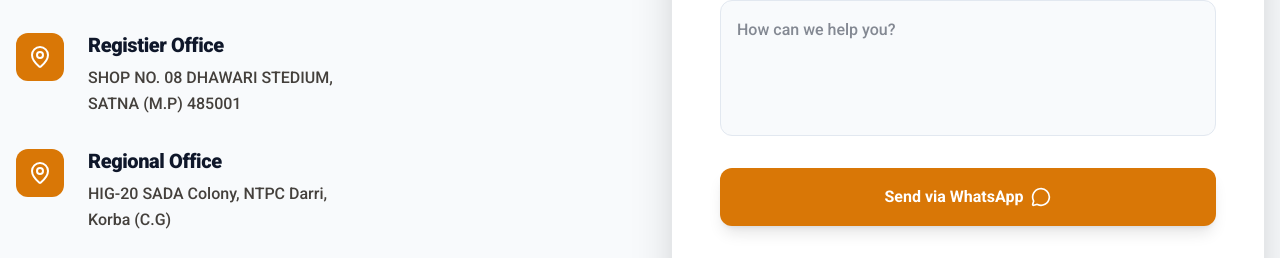
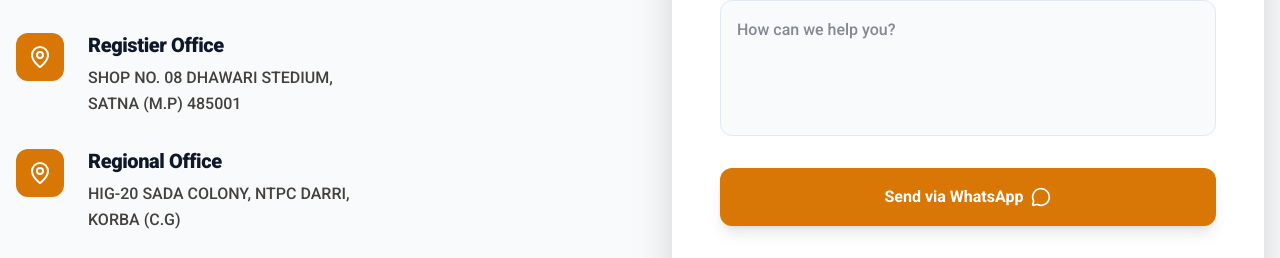
Before and after one commit to durgeshgawm/ultrabuild, a Next.js app: page / in a window 1280 px wide. Shown: the part 8250-8508 px from the top of the page. Built offline with nearby package versions, Linux system fonts and the light colour scheme; a web font is replaced by a local one.

Commit message:
Initial commit

```diff
--- a/src/components/Contact.tsx
+++ b/src/components/Contact.tsx
@@ -70,8 +70,7 @@ const Contact = () => {
                 <div>
                   <h4 className="text-xl font-bold mb-2">Regional Office</h4>
                   <p className="text-slate-300 leading-relaxed">
-                    HIG-20 SADA Colony, NTPC Darri,<br />
-                    Korba (C.G)
+                    HIG-20 SADA COLONY, NTPC DARRI, <br /> KORBA (C.G)
                   </p>
                 </div>
               </div>
```
